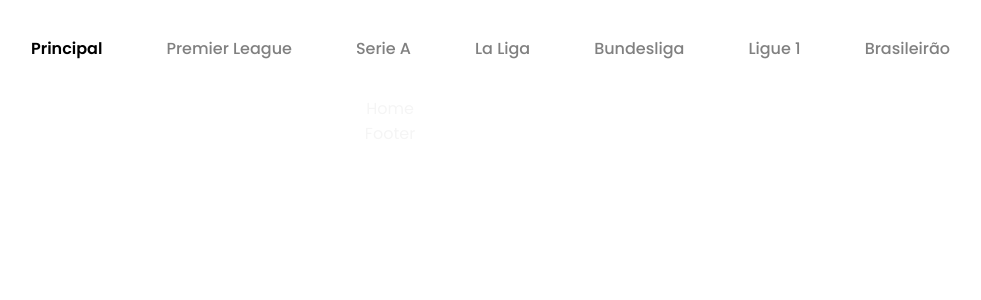
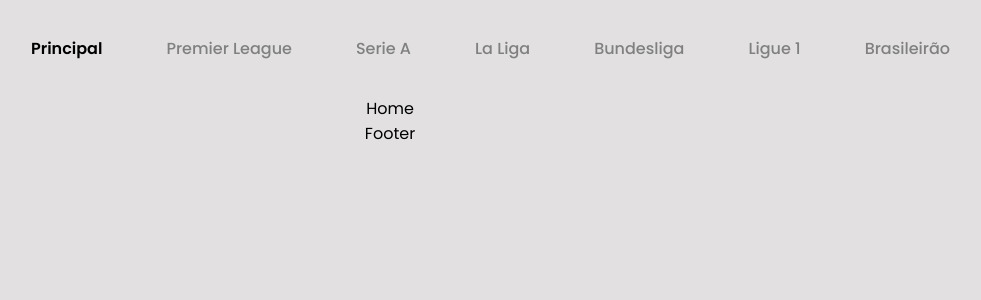
Before and after one commit to miilanez/Dashboard-Futebol, a React (Vite) app in the folder footy-dashboard/: page / in a window 1280 px wide. Shown: the top 300 px of the page, without its empty margins (250-1231 px from the left). Built offline with nearby package versions, Linux system fonts and the light colour scheme.

Commit message:
style: mudança de cor do background da aplicação

```diff
--- a/footy-dashboard/src/index.css
+++ b/footy-dashboard/src/index.css
@@ -3,7 +3,8 @@
   padding: 0;
   box-sizing: border-box;
   /* background-color: #0e1217; */
-  color: whitesmoke;
+  background-color: rgb(226, 224, 224);
+  color: black;
   font-family: 'Poppins';
 }
 
```
